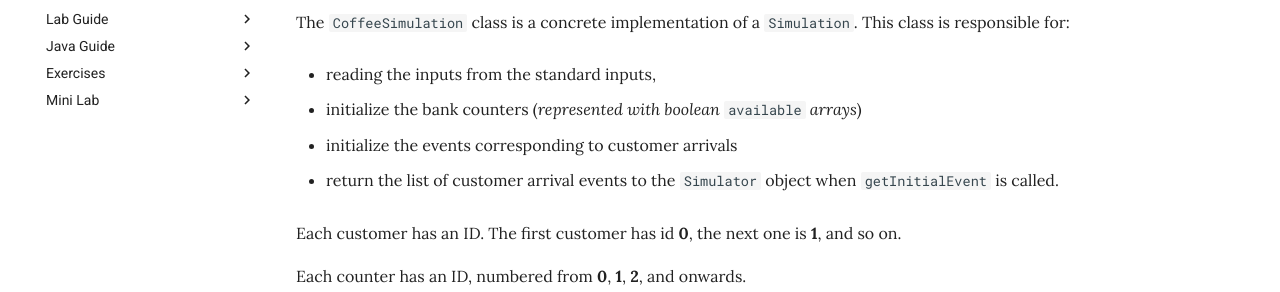
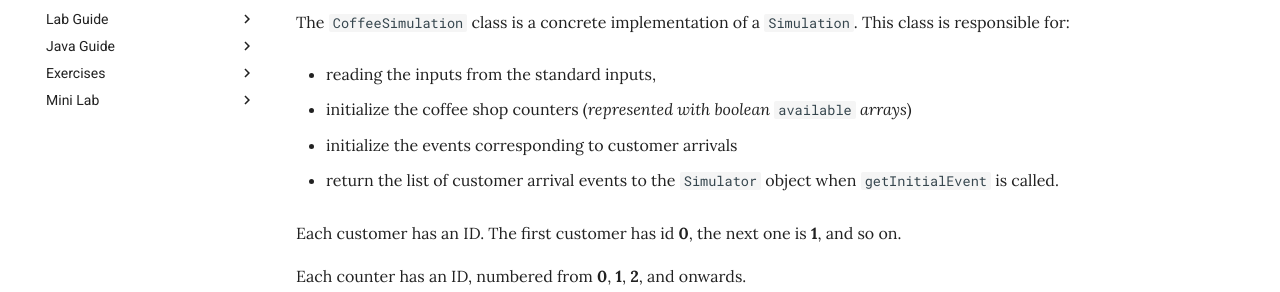
Before and after one commit to nus-cs2030s/2425-s1, an MkDocs documentation site: the page built from docs/prog-ex/1-simulation1.md, in a window 1280 px wide and 900 px high, scrolled down 2743 px. Shown: the part 161-453 px from the top of the window. Built offline with MkDocs 1.6.1 and Material for MkDocs 9.7.7, drawn with Linux system fonts in a browser that asks for light colours.

Commit message:
Remove banks

```diff
--- a/docs/prog-ex/1-simulation1.md
+++ b/docs/prog-ex/1-simulation1.md
@@ -97,7 +97,7 @@ The `CoffeeSimulation` class is a concrete implementation of a `Simulation`. Thi
 
 - reading the inputs from the standard inputs,
 
-- initialize the bank counters (_represented with boolean_ `available` _arrays_)
+- initialize the coffee shop counters (_represented with boolean_ `available` _arrays_)
 
 - initialize the events corresponding to customer arrivals
 
```
